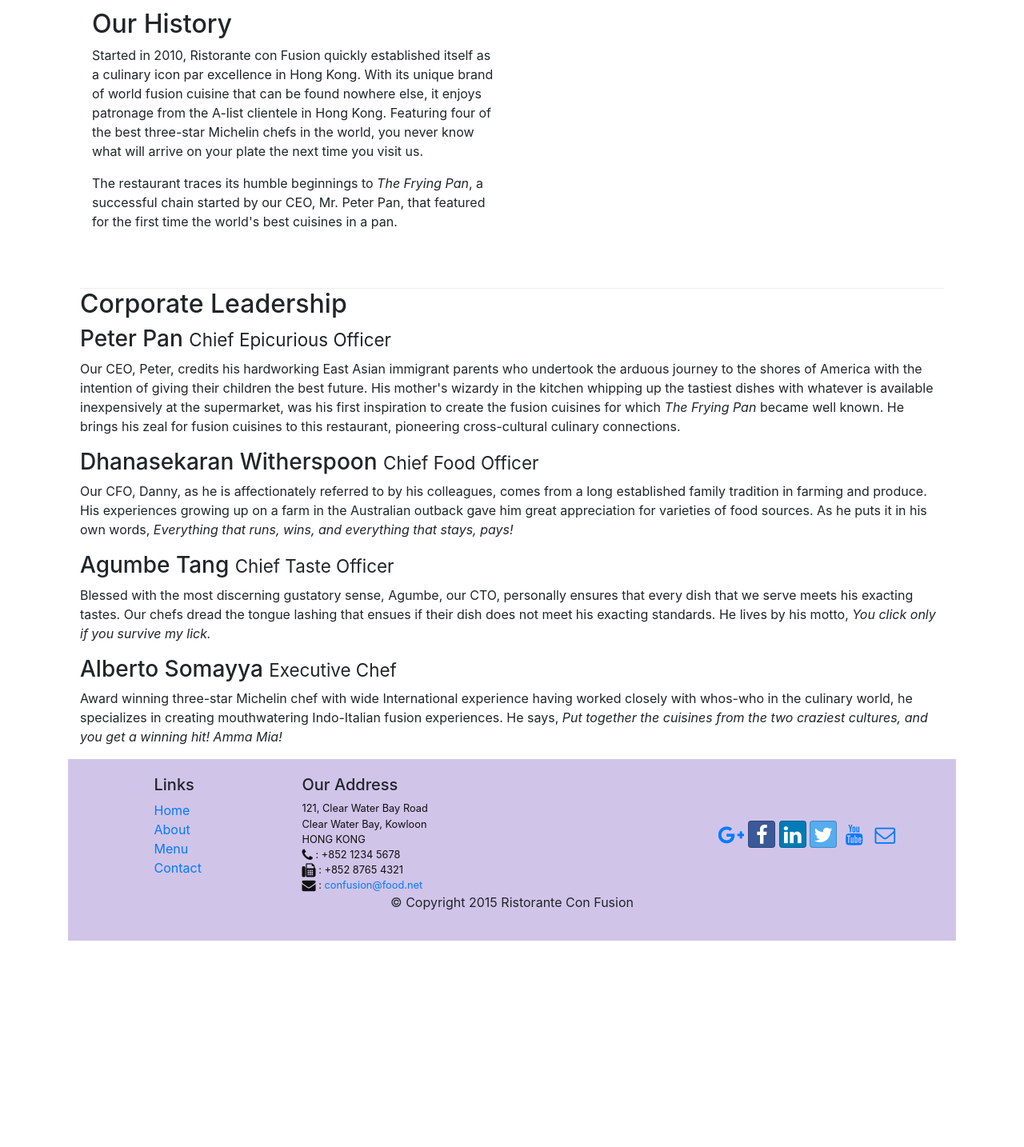
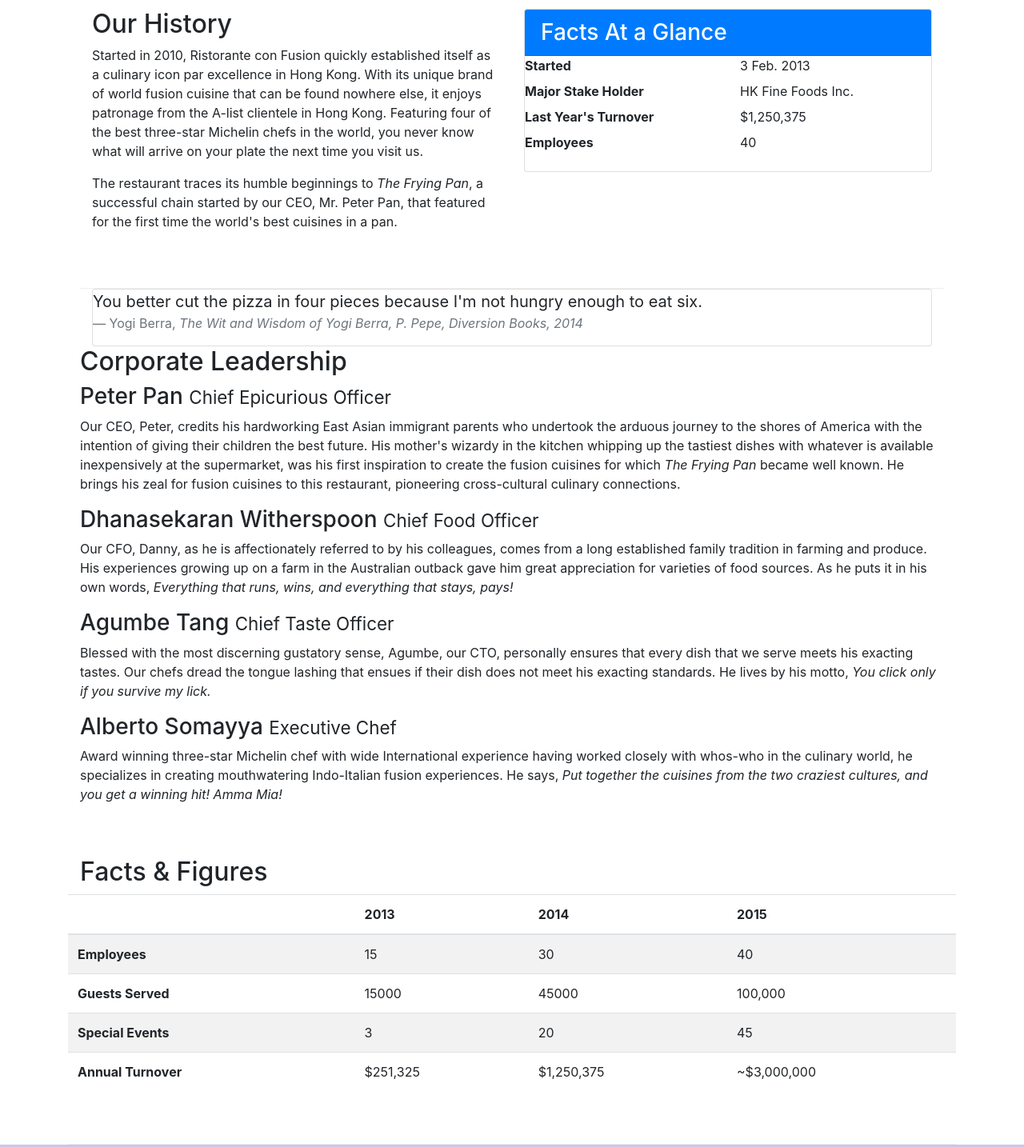
Before and after one commit to prashant0918/initial_repository, a website: page aboutus.html in a window 1280 px wide. Shown: the part 480-1914 px from the top of the page at 80% size. Before the commit the page ends 1656 px from the top, so only its background shows below. Drawn offline with nearby package versions, Linux system fonts and the light colour scheme.

Commit message:
tables and card

```diff
--- a/aboutus.html
+++ b/aboutus.html
@@ -62,12 +62,36 @@
                 <p>Started in 2010, Ristorante con Fusion quickly established itself as a culinary icon par excellence in Hong Kong. With its unique brand of world fusion cuisine that can be found nowhere else, it enjoys patronage from the A-list clientele in Hong Kong.  Featuring four of the best three-star Michelin chefs in the world, you never know what will arrive on your plate the next time you visit us.</p>
                 <p>The restaurant traces its humble beginnings to <em>The Frying Pan</em>, a successful chain started by our CEO, Mr. Peter Pan, that featured for the first time the world's best cuisines in a pan.</p>
             </div>
-            <div>
+            <div class="col-12 col-sm-6">
+                <div class="card">
+                    <h3 class="card-header bg-primary text-white">Facts At a Glance</h3>
+                    <div class="card-block">
+                        <dl class="row">
+                            <dt class="col-6">Started</dt>
+                            <dd class="col-6">3 Feb. 2013</dd>
+                            <dt class="col-6">Major Stake Holder</dt>
+                            <dd class="col-6">HK Fine Foods Inc.</dd>
+                            <dt class="col-6">Last Year's Turnover</dt>
+                            <dd class="col-6">$1,250,375</dd>
+                            <dt class="col-6">Employees</dt>
+                            <dd class="col-6">40</dd>
+                       </dl>
+                    </div>
+                </div>
             </div>
         </div>
-
-
-        <div>
+        <div class="col-12">
+            <div class="card card-block bg-faded">
+                <blockquote class="blockquote">
+                    <p class="mb-0">You better cut the pizza in four pieces because
+                        I'm not hungry enough to eat six.</p>
+                    <footer class="blockquote-footer">Yogi Berra,
+                      <cite title="Source Title">The Wit and Wisdom of Yogi Berra,
+                        P. Pepe, Diversion Books, 2014</cite>
+                    </footer>
+                </blockquote>
+            </div>
+        </div>
             <div>
                 <h2>Corporate Leadership</h2>
                 <h3>Peter Pan <small>Chief Epicurious Officer</small></h3>
@@ -80,7 +104,51 @@
                 <p class="hidden-xs-down">Award winning three-star Michelin chef with wide International experience having worked closely with whos-who in the culinary world, he specializes in creating mouthwatering Indo-Italian fusion experiences. He says, <em>Put together the cuisines from the two craziest cultures, and you get a winning hit! Amma Mia!</em></p>
             </div>
        </div>
-
+       <div class="row row-content">
+        <div class="col-12 col-sm-9">
+            <h2>Facts &amp; Figures</h2>
+        </div>
+         <div class="col-12 col-sm-3">
+        </div>
+        <div class="table-responsive">
+            <table class="table table-striped">
+            <thead class="thead-inverse">
+                <tr>
+                    <th>&nbsp;</th>
+                    <th>2013</th>
+                    <th>2014</th>
+                    <th>2015</th>
+                </tr>
+            </thead>
+            <tbody>
+                <tr>
+                    <th>Employees</th>
+                    <td>15</td>
+                    <td>30</td>
+                    <td>40</td>
+                </tr>
+                <tr>
+                    <th>Guests Served</th>
+                    <td>15000</td>
+                    <td>45000</td>
+                    <td>100,000</td>
+                </tr>
+                <tr>
+                    <th>Special Events</th>
+                    <td>3</td>
+                    <td>20</td>
+                    <td>45</td>
+                </tr>
+                <tr>
+                    <th>Annual Turnover</th>
+                    <td>$251,325</td>
+                    <td>$1,250,375</td>
+                    <td>~$3,000,000</td>
+                </tr>
+            </tbody>
+            </table>
+            </div>
+   </div>
     </div>
 
     <footer class="footer">
```
